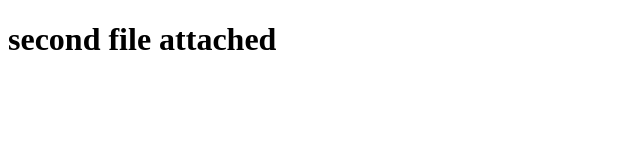
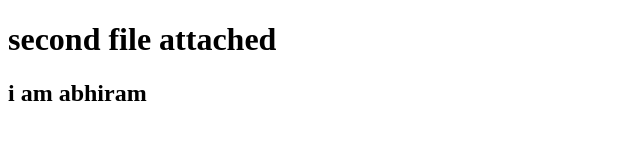
Before and after one commit to abhiram9544/date-with-git, a plain HTML site: page home.html in a window 1280 px wide. Shown: the whole page, without its empty margins (0-640 px from the left). Drawn offline with Linux system fonts and the light colour scheme.

Commit message:
add name

```diff
--- a/home.html
+++ b/home.html
@@ -8,5 +8,6 @@
 </head>
 <body>
     <h1>second file attached</h1>
+    <h2>i am abhiram</h2>
 </body>
 </html>
```
